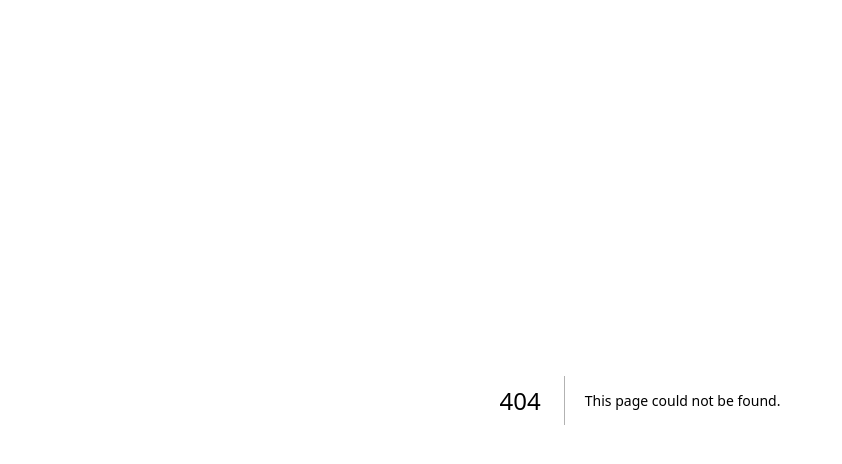
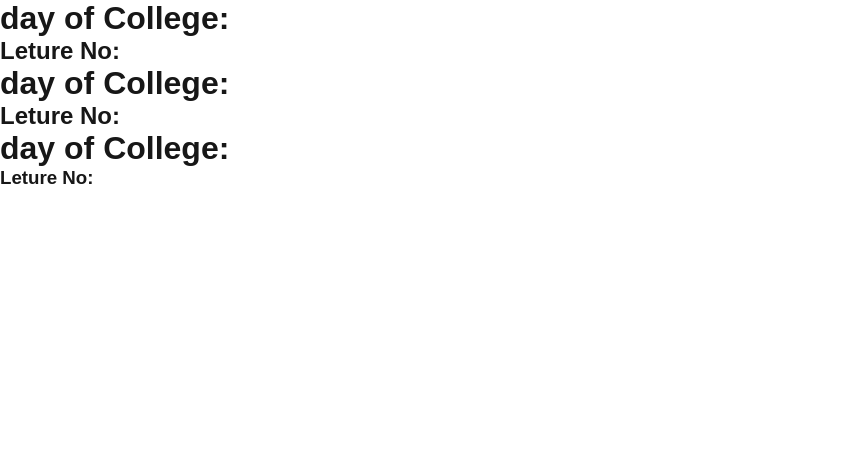
Before and after one commit to riazgul03/Next-js, a Next.js app in the folder next-app/: page /study in a window 1280 px wide. Before the commit this address had no page. Shown: the top 464 px of the page, without its empty margins (0-842 px from the left). Built offline with nearby package versions, Linux system fonts and the light colour scheme.

Commit message:
Catch-all Segments of Route in Next.js

```diff
--- /dev/null
+++ b/next-app/src/app/study/[...lecture]/page.js
@@ -0,0 +1,15 @@
+"use client"
+export default function Lecture({ params }) {
+    console.log(params);
+    return (
+        <div>
+            <h1>day of College: {params.lecture[0]}</h1>
+            <h2>Leture No: {params.lecture[1]}</h2>
+            <h1>day of College: {params.lecture[2]}</h1>
+            <h2>Leture No: {params.lecture[3]}</h2>
+            <h1>day of College: {params.lecture[4]}</h1>
+            <h3>Leture No: {params.lecture[5]}</h3>
+
+        </div>
+    )
+}
```
Also changed, not shown: next-app/src/app/study/page.js (added, +7 -0 lines).
